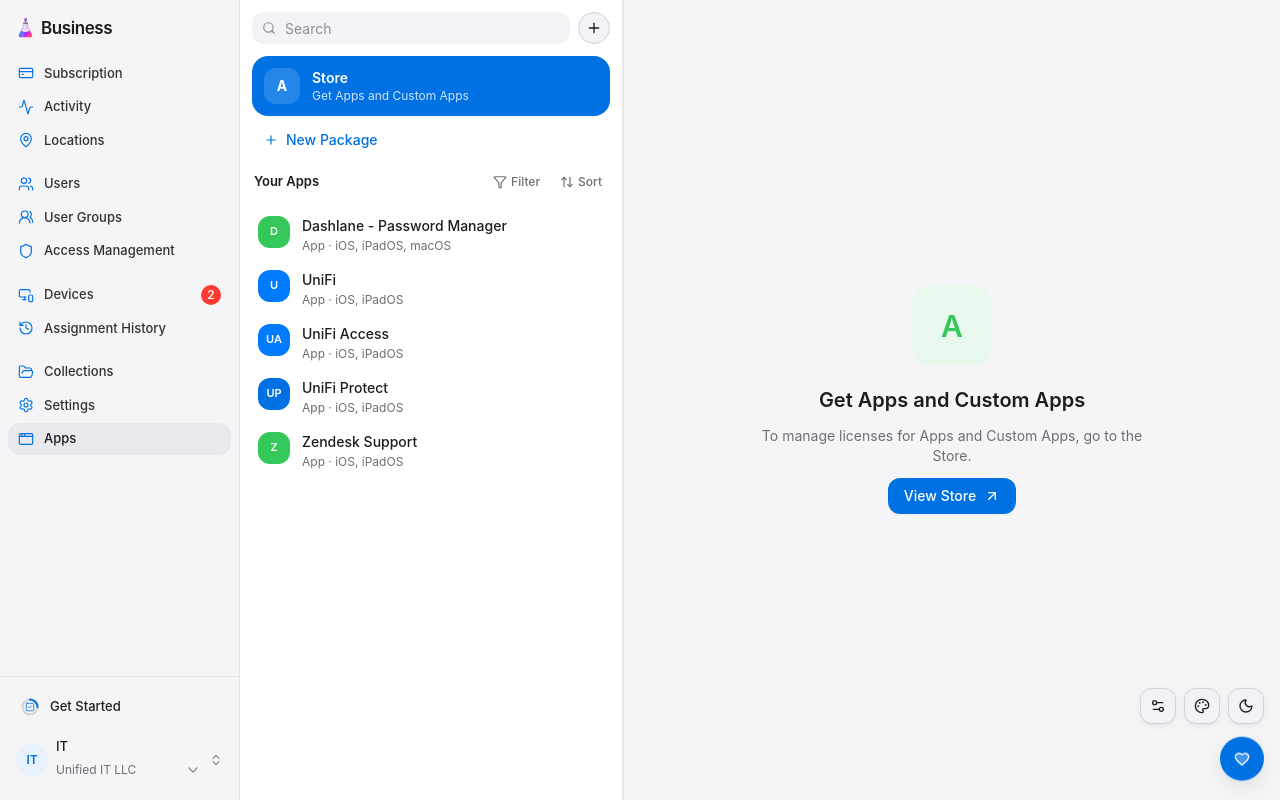
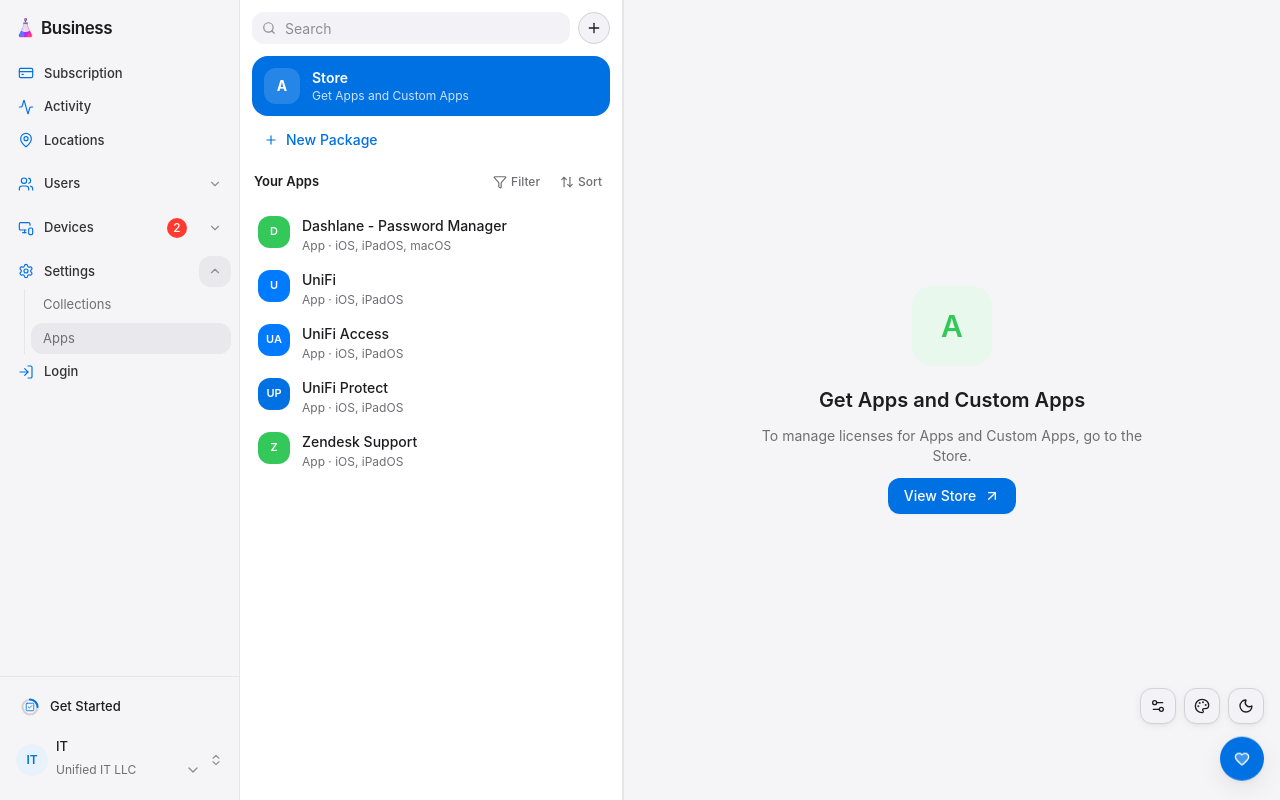
Before and after one commit to sagar290/abm-ui-components, a Next.js app: page /apps in a window 1280 px wide. Built offline with nearby package versions, Linux system fonts and the light colour scheme.

Commit message:
Enhance sidebar functionality by adding expandable submenus to SidebarItem and updating navigation structure. Update DesignSystemPage to reflect new sidebar item hierarchy and descriptions. Modify ActionMenu to support nested entries, improving user experience with better organization of actions.

```diff
--- a/components/ui/index.ts
+++ b/components/ui/index.ts
@@ -98,7 +98,7 @@
 export type { SidebarProps } from "./sidebar";
 
 export { SidebarItem } from "./sidebar-item";
-export type { SidebarItemProps } from "./sidebar-item";
+export type { SidebarItemProps, SidebarSubItem } from "./sidebar-item";
 
 export { StatusItem } from "./status-item";
 export type { StatusItemProps } from "./status-item";
--- a/components/ui/login-portal.tsx
+++ b/components/ui/login-portal.tsx
@@ -10,6 +10,7 @@
 import { FormField } from "./form-field";
 import { InlineAlert } from "./inline-alert";
 import { PasswordField } from "./password-field";
+import { SupportFab } from "./support-fab";
 import { ThemeCustomizer } from "./theme-customizer";
 import { ThemePresetMenu } from "./theme-preset-menu";
 import { ThemeToggle } from "./theme-toggle";
@@ -100,12 +101,13 @@
       className={cn(loginPortalVariants({ density }), className)}
     >
       {showThemeControls && (
-        <div className="absolute right-4 top-4 flex items-center gap-2 sm:right-6 sm:top-6">
-          <ThemeCustomizer />
-          <ThemePresetMenu />
-          <ThemeToggle appearance="segmented" />
+        <div className="pointer-events-none absolute bottom-[4.75rem] right-4 z-30 flex gap-2">
+          <ThemeCustomizer className="pointer-events-auto" />
+          <ThemePresetMenu className="pointer-events-auto" />
+          <ThemeToggle className="pointer-events-auto" />
         </div>
       )}
+      <SupportFab />
 
       <div className="flex flex-col items-center gap-3 text-center">
         <BrandMark className="scale-110" />
--- a/components/ui/sidebar-item.tsx
+++ b/components/ui/sidebar-item.tsx
@@ -1,13 +1,15 @@
 "use client";
 
+import * as React from "react";
 import Link from "next/link";
+import { ChevronDown } from "lucide-react";
 import { cva, type VariantProps } from "class-variance-authority";
 import { cn } from "../../lib/utils";
 import { Badge } from "./badge";
 import { Button } from "./button";
 
 const sidebarItemVariants = cva(
-  "flex w-full items-center gap-2.5 rounded-lg px-2.5 py-1.5 text-[13px] font-medium h-auto justify-start",
+  "flex w-full items-center gap-2.5 rounded-lg text-[13px] font-medium h-auto justify-start",
   {
     variants: {
       active: {
@@ -15,14 +17,30 @@
         true: "bg-sidebar-active text-foreground hover:bg-sidebar-active dark:bg-accent/35 dark:text-foreground dark:hover:bg-accent/40 dark:ring-1 dark:ring-accent/40",
         false: "text-foreground/90 hover:bg-sidebar-hover hover:text-foreground",
       },
+      depth: {
+        0: "px-2.5 py-1.5",
+        1: "px-2.5 py-1.5 pl-3 font-normal text-foreground-secondary",
+        2: "px-2.5 py-1.5 pl-3 font-normal text-foreground-secondary",
+      },
     },
     defaultVariants: {
       active: false,
+      depth: 0,
     },
   }
 );
 
-export interface SidebarItemProps extends VariantProps<typeof sidebarItemVariants> {
+export interface SidebarSubItem {
+  href: string;
+  label: string;
+  active?: boolean;
+  alertCount?: number;
+  onClick?: () => void;
+  items?: SidebarSubItem[];
+}
+
+export interface SidebarItemProps
+  extends VariantProps<typeof sidebarItemVariants> {
   href: string;
   label: string;
   icon?: React.ReactNode;
@@ -31,6 +49,9 @@
   active?: boolean;
   onClick?: () => void;
   className?: string;
+  /** Nested submenu links; expands when a child is active */
+  items?: SidebarSubItem[];
+  defaultOpen?: boolean;
 }
 
 export function SidebarItem({
@@ -42,12 +63,35 @@
   active,
   onClick,
   className,
+  items,
+  defaultOpen,
+  depth = 0,
 }: SidebarItemProps) {
+  const childActive = Boolean(
+    items?.some((item) => item.active || itemHasActiveDescendant(item))
+  );
+  const [open, setOpen] = React.useState(
+    () => defaultOpen ?? childActive ?? false
+  );
+
+  React.useEffect(() => {
+    if (childActive) setOpen(true);
+  }, [childActive]);
+
+  const hasSubmenu = Boolean(items && items.length > 0);
+  const resolvedDepth = depth ?? 0;
+
   return (
+    <div className={cn(hasSubmenu && "space-y-0.5")}>
+      <div className="flex items-stretch gap-0.5">
         <Button
           variant="ghost"
           asChild
-      className={cn(sidebarItemVariants({ active }), className)}
+          className={cn(
+            sidebarItemVariants({ active, depth: resolvedDepth }),
+            hasSubmenu && "flex-1",
+            className
+          )}
         >
           <Link
             href={href}
@@ -55,23 +99,77 @@
             aria-current={active ? "page" : undefined}
           >
             {icon && (
-          <span
-            className={cn(
-              "shrink-0",
-              active ? "text-accent" : "text-accent"
-            )}
-          >
+              <span className="shrink-0 text-accent" aria-hidden>
                 {icon}
               </span>
             )}
             <span className="min-w-0 flex-1 truncate text-left">{label}</span>
             {badge}
             {typeof alertCount === "number" && alertCount > 0 && (
-          <Badge variant="error" size="sm" aria-label={`${alertCount} alerts`}>
+              <Badge
+                variant="error"
+                size="sm"
+                aria-label={`${alertCount} alerts`}
+              >
                 {alertCount}
               </Badge>
             )}
           </Link>
         </Button>
+
+        {hasSubmenu && (
+          <Button
+            type="button"
+            variant="ghost"
+            size="icon-sm"
+            aria-label={open ? `Collapse ${label}` : `Expand ${label}`}
+            aria-expanded={open}
+            onClick={() => setOpen((prev) => !prev)}
+            className={cn(
+              "h-auto w-8 shrink-0 rounded-lg text-foreground-muted hover:text-foreground",
+              (active || childActive) &&
+                "bg-sidebar-active dark:bg-accent/25 dark:ring-1 dark:ring-accent/30"
+            )}
+            leftIcon={
+              <ChevronDown
+                className={cn(
+                  "h-3.5 w-3.5 transition-transform duration-200",
+                  open && "rotate-180"
+                )}
+              />
+            }
+          />
+        )}
+      </div>
+
+      {hasSubmenu && open && (
+        <ul
+          className="ml-4 space-y-0.5 border-l border-border-subtle pl-1.5"
+          role="list"
+        >
+          {items!.map((item) => (
+            <li key={item.href + item.label}>
+              <SidebarItem
+                href={item.href}
+                label={item.label}
+                active={item.active}
+                alertCount={item.alertCount}
+                onClick={item.onClick}
+                items={item.items}
+                depth={Math.min(resolvedDepth + 1, 2) as 0 | 1 | 2}
+              />
+            </li>
+          ))}
+        </ul>
+      )}
+    </div>
   );
 }
+
+function itemHasActiveDescendant(item: SidebarSubItem): boolean {
+  return Boolean(
+    item.items?.some((child) => child.active || itemHasActiveDescendant(child))
+  );
+}
+
+export { sidebarItemVariants };
--- a/components/ui/sidebar.tsx
+++ b/components/ui/sidebar.tsx
@@ -10,6 +10,7 @@
   FolderOpen,
   History,
   LayoutGrid,
+  LogIn,
   MapPin,
   MonitorSmartphone,
   Settings,
@@ -22,10 +23,17 @@
 import { BrandMark } from "./brand-mark";
 import { Button } from "./button";
 import { Select } from "./select";
-import { SidebarItem } from "./sidebar-item";
-import type { ChecklistItem, NavGroup, NavItem, Organization } from "../../types";
+import { SidebarItem, type SidebarSubItem } from "./sidebar-item";
+import type {
+  ChecklistItem,
+  NavGroup,
+  NavItem,
+  NavSubItem,
+  Organization,
+} from "../../types";
 
 const iconById: Record<string, React.ReactNode> = {
+  login: <LogIn className="h-4 w-4" strokeWidth={1.75} />,
   subscription: <CreditCard className="h-4 w-4" strokeWidth={1.75} />,
   activity: <Activity className="h-4 w-4" strokeWidth={1.75} />,
   locations: <MapPin className="h-4 w-4" strokeWidth={1.75} />,
@@ -113,12 +121,10 @@
                           <LayoutGrid className="h-4 w-4" strokeWidth={1.75} />
                         )
                       }
-                      active={
-                        activeHref === item.href ||
-                        activeHref.startsWith(`${item.href}/`)
-                      }
+                      active={isNavActive(activeHref, item.href)}
                       alertCount={alert}
                       onClick={onNavigate}
+                      items={mapSubItems(item.children, activeHref, onNavigate)}
                     />
                   </li>
                 );
@@ -194,3 +200,23 @@
     </nav>
   );
 }
+
+function isNavActive(activeHref: string, href: string) {
+  return activeHref === href || activeHref.startsWith(`${href}/`);
+}
+
+function mapSubItems(
+  children: NavSubItem[] | undefined,
+  activeHref: string,
+  onNavigate?: () => void
+): SidebarSubItem[] | undefined {
+  if (!children?.length) return undefined;
+  return children.map((child) => ({
+    href: child.href,
+    label: child.label,
+    active: isNavActive(activeHref, child.href),
+    alertCount: child.alertCount,
+    onClick: onNavigate,
+    items: mapSubItems(child.children, activeHref, onNavigate),
+  }));
+}
--- a/lib/mock-data.ts
+++ b/lib/mock-data.ts
@@ -35,18 +35,23 @@
     href: "/locations",
     group: "deployment",
   },
-  { id: "users", label: "Users", href: "/users", group: "accounts" },
+  {
+    id: "users",
+    label: "Users",
+    href: "/users",
+    group: "accounts",
+    children: [
       {
         id: "user-groups",
         label: "User Groups",
         href: "/user-groups",
-    group: "accounts",
       },
       {
         id: "access",
         label: "Access Management",
         href: "/access-management",
-    group: "accounts",
+      },
+    ],
   },
   {
     id: "devices",
@@ -54,21 +59,38 @@
     href: "/devices",
     group: "assets",
     alertCount: 2,
-  },
+    children: [
       {
         id: "assignment-history",
         label: "Assignment History",
         href: "/assignment-history",
-    group: "assets",
       },
+    ],
+  },
+  {
+    id: "settings",
+    label: "Settings",
+    href: "/settings",
+    group: "content",
+    children: [
       {
         id: "collections",
         label: "Collections",
         href: "/collections",
+      },
+      {
+        id: "apps",
+        label: "Apps",
+        href: "/apps",
+      },
+    ],
+  },
+  {
+    id: "login",
+    label: "Login",
+    href: "/login",
     group: "content",
   },
-  { id: "settings", label: "Settings", href: "/settings", group: "content" },
-  { id: "apps", label: "Apps", href: "/apps", group: "content" },
 ];
 
 export const appsCatalog: AppCatalogItem[] = [
```
Also changed, not shown: app/design-system/page.tsx (+40 -3 lines), components/ui/action-menu.tsx (+63 -25 lines), types/index.ts (+11 -0 lines). Lines whose indentation alone changed are shown as unchanged.
